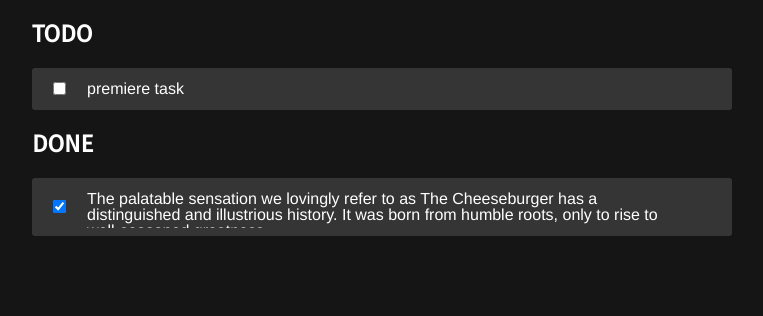
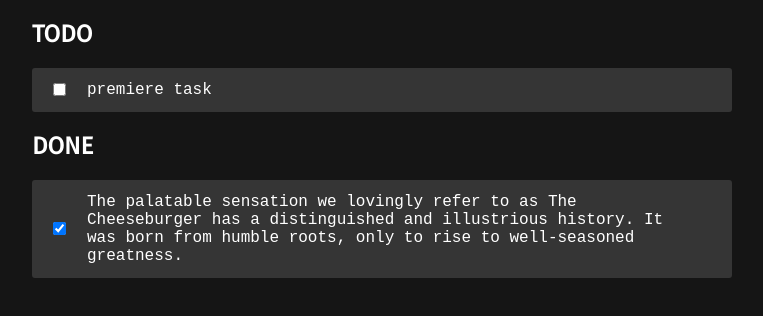
Before and after one commit to pdelefos/devTodo, a React app: page / in a window 1280 px wide. Shown: the whole page, without its empty margins (258-1021 px from the left). Built offline with nearby package versions, Linux system fonts and the light colour scheme; a web font is replaced by a local one.

Commit message:
expanding textArea fontsize fixed

```diff
--- a/src/components/expandingTextArea/index.js
+++ b/src/components/expandingTextArea/index.js
@@ -8,7 +8,7 @@ const ExpandingTextArea = ({ text, handleChange }) => {
         <span>{text}</span>
         <br />
       </pre>
-      <textarea value={text} onChange={handleChange} />
+      <textarea value={text} onChange={handleChange} spellCheck={false} />
     </div>
   )
 }
--- a/src/components/expandingTextArea/style.css
+++ b/src/components/expandingTextArea/style.css
@@ -13,7 +13,8 @@
   border: 0;
   padding: 5px;
   background: transparent;
-  font: 400 13px/16px helvetica, arial, sans-serif;
+  color: inherit;
+  font-size: 16px;
   white-space: pre-wrap;
   word-wrap: break-word;
 }
@@ -24,8 +25,6 @@
   box-sizing: border-box;
   width: 100%;
   height: 100px;
-  font-size: inherit;
-  color: inherit;
 }
 
 .expandingArea.active > textarea {
```
